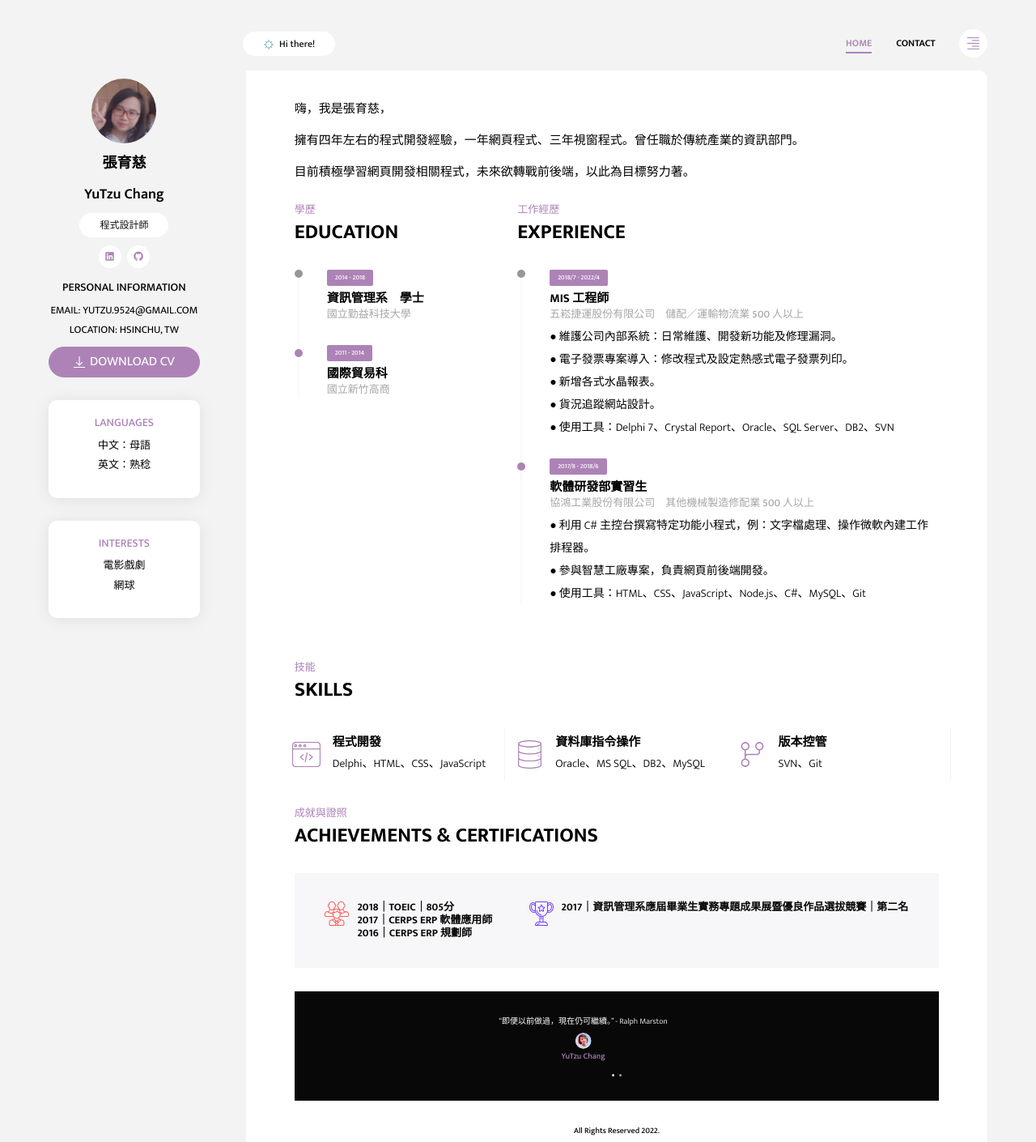
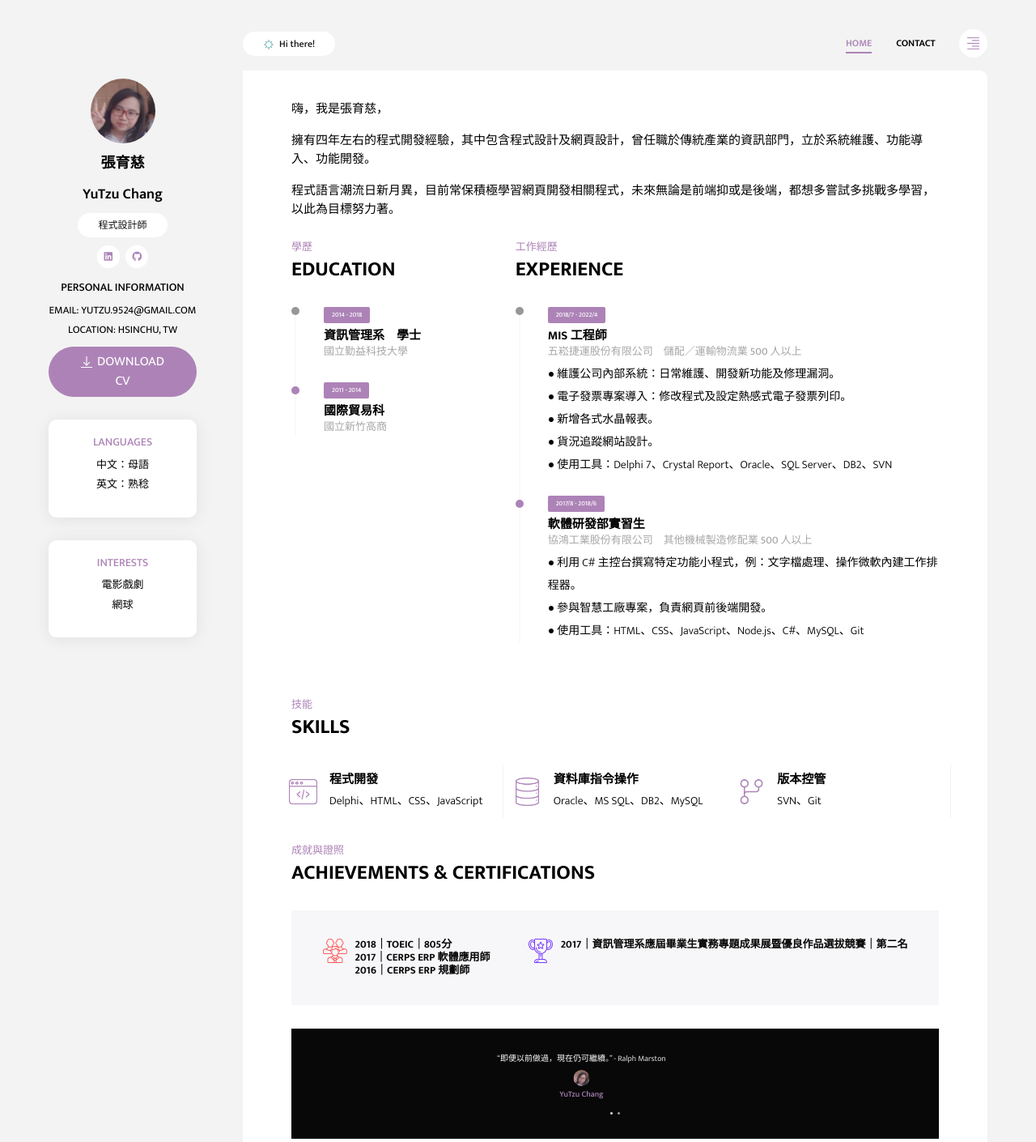
Before and after one commit to yutzuch/ytresume, a website: page index.html in a window 1280 px wide. Shown: the top 1410 px of the page at 81% size. Drawn offline with Linux system fonts and the light colour scheme.

Commit message:
update info text

```diff
--- a/index.html
+++ b/index.html
@@ -76,8 +76,8 @@
             <section class="intro-section">
                 <!--<h2 class="section-title">Hello, Daisy Murphy!</h2>-->
                 <p class="info-text">嗨，我是張育慈，</p>
-                <p class="info-text">擁有四年左右的程式開發經驗，一年網頁程式、三年視窗程式。曾任職於傳統產業的資訊部門。</p>
-                <p class="info-text">目前積極學習網頁開發相關程式，未來欲轉戰前後端，以此為目標努力著。</p>
+                <p class="info-text">擁有四年左右的程式開發經驗，其中包含程式設計及網頁設計，曾任職於傳統產業的資訊部門，立於系統維護、功能導入、功能開發。</p>
+                <p class="info-text">程式語言潮流日新月異，目前常保積極學習網頁開發相關程式，未來無論是前端抑或是後端，都想多嘗試多挑戰多學習，以此為目標努力著。</p>
                 <!-- <a href="#!" class="btn btn-primary btn-hire-me">HIRE ME</a> -->
             </section>
             <section class="resume-section">
@@ -211,12 +211,12 @@
                     <div class="carousel-inner">
                         <div class="carousel-item active">
                             <p class="testimonial-content">“即便以前做過，現在仍可繼續。” - Ralph Marston</p>
-                            <img src="assets/images/Profile.png" alt="profile" class="testimonial-img">
+                            <img src="assets/images/Profile.jpeg" alt="profile" class="testimonial-img">
                             <p class="testimonial-name">YuTzu Chang</p>
                         </div>
                         <div class="carousel-item">
                             <p class="testimonial-content">“不要當成功的人，要當有價值的人。” - Albert Einstein</p>
-                            <img src="assets/images/Profile.png" alt="profile" class="testimonial-img">
+                            <img src="assets/images/Profile.jpeg" alt="profile" class="testimonial-img">
                             <p class="testimonial-name">YuTzu Chang</p>
                         </div>
                     </div>
```
